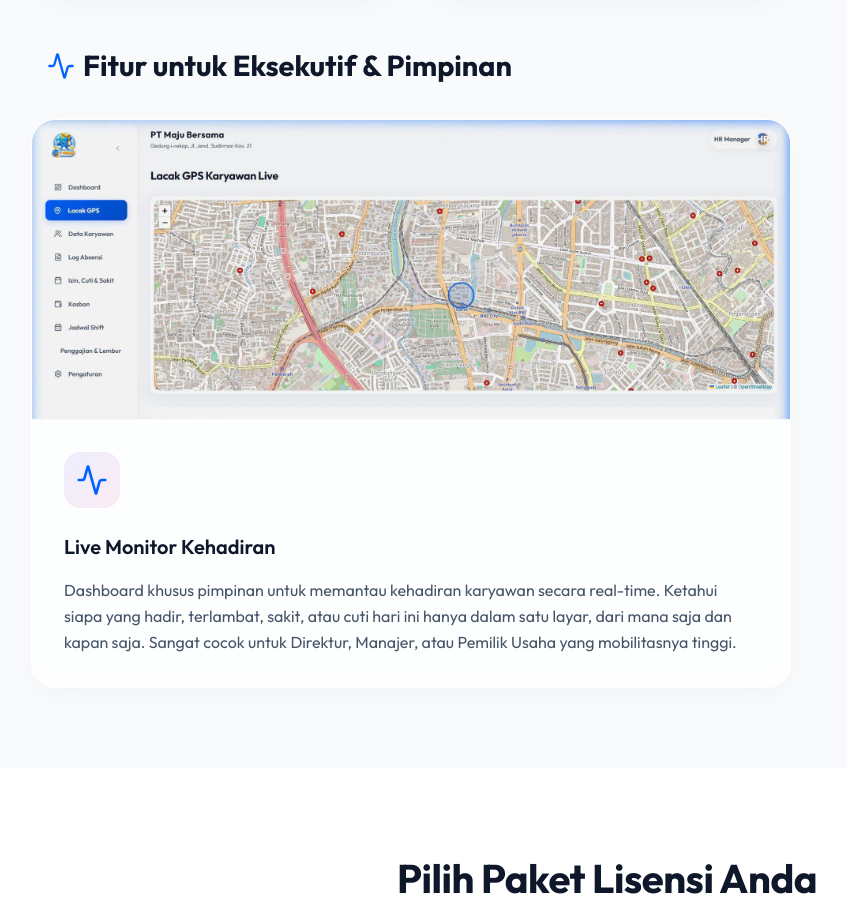
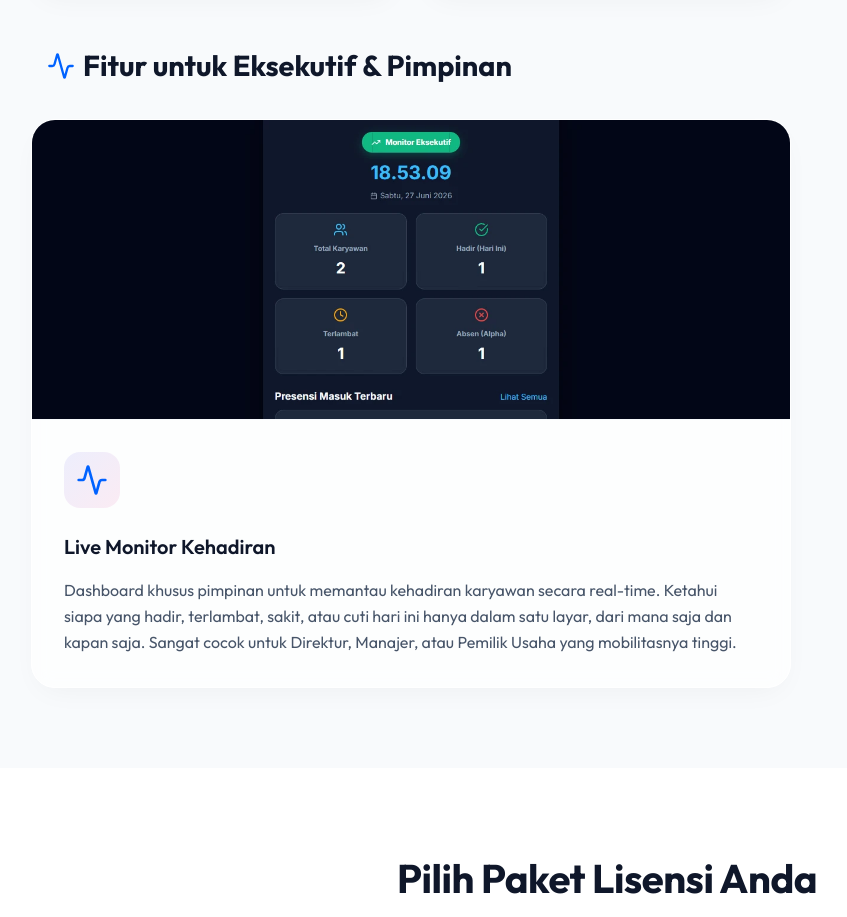
Before and after one commit to itmartohprint-spec/i-rekap, a React (Vite) app: page /#/ in a window 1280 px wide. Shown: the part 3640-4557 px from the top of the page, without its empty margins (33-880 px from the left). Built offline with nearby package versions, Linux system fonts and the light colour scheme.

Commit message:
feat: replace monitor feature image with actual screenshot of live monitor

```diff
--- a/src/pages/LandingPage.jsx
+++ b/src/pages/LandingPage.jsx
@@ -140,8 +140,8 @@ const LandingPage = () => {
         </div>
         <div className="features-grid bento-layout">
           <div className="feature-card bento-large">
-            <div className="feature-img-container" onClick={() => setSelectedImage('/feat_a1.webp')} style={{ cursor: 'pointer', height: '300px' }}>
-              <img src="/feat_a1.webp" alt="Live Monitor Kehadiran" style={{ objectPosition: 'top' }} />
+            <div className="feature-img-container" onClick={() => setSelectedImage('/feat_monitor.webp')} style={{ cursor: 'pointer', height: '300px' }}>
+              <img src="/feat_monitor.webp" alt="Live Monitor Kehadiran" style={{ objectPosition: 'top' }} />
             </div>
             <div className="feature-content" style={{ padding: '2rem' }}>
               <div className="feature-icon"><Activity size={32} /></div>
```
Also changed, not shown: public/feat_monitor.webp (added).
